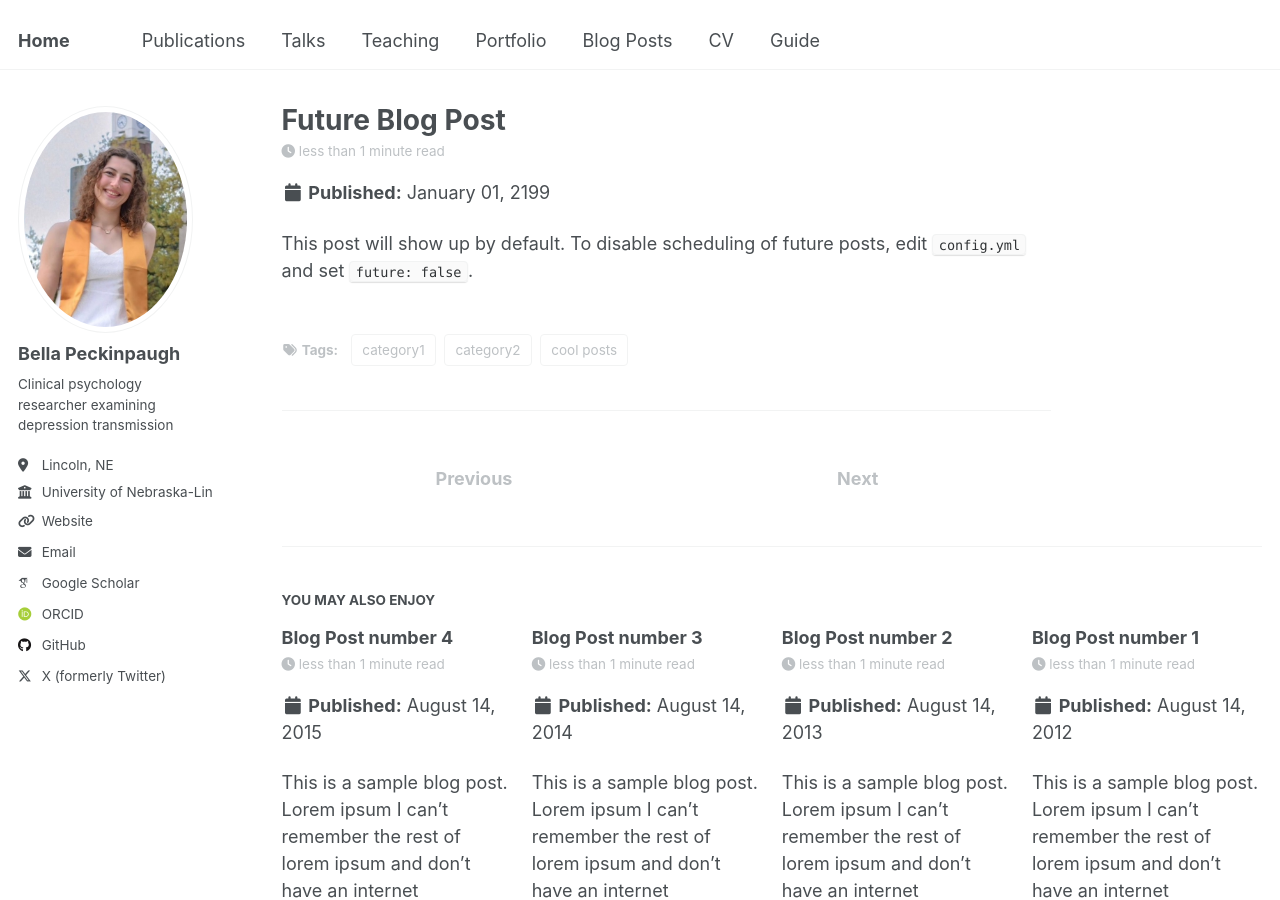
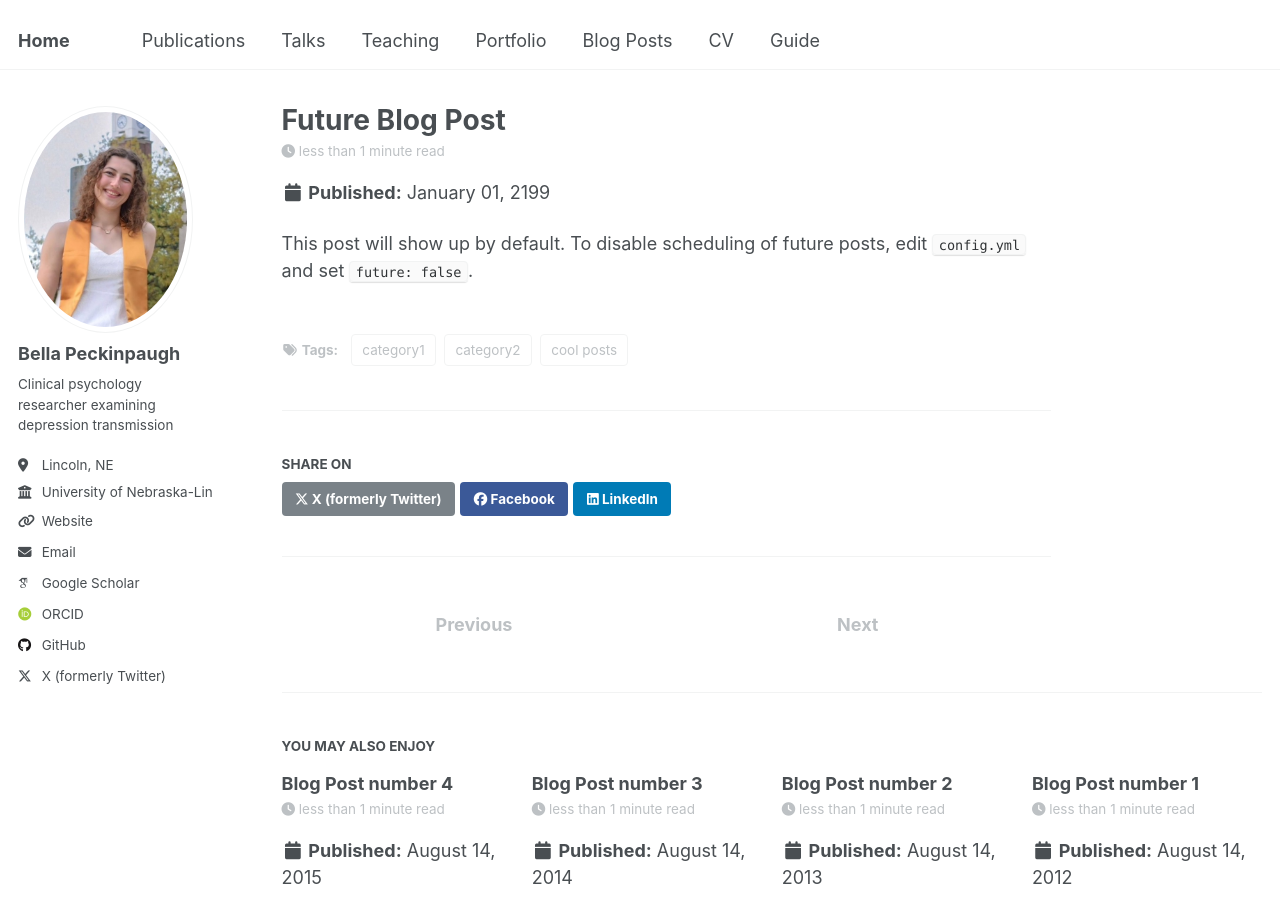
Before and after one commit to bellapeckinpaugh/bellapeckinpaugh.github.io, a Jekyll site: the page built from _posts/2199-01-01-future-post.md, in a window 1280 px wide and 900 px high. Built offline with Jekyll 4.4.1, drawn with Linux system fonts in a browser that asks for light colours; some web fonts are replaced; part of the change alters nothing that is shown.

Commit message:
Update _config.yml

```diff
--- a/_config.yml
+++ b/_config.yml
@@ -214,16 +214,16 @@ kramdown:
 # These settings control the types of collections used by the template
 collections:
   teaching:
-    output: false
+    output: true
     permalink: /:collection/:path/
   publications:
-    output: false
+    output: true
     permalink: /:collection/:path/
   portfolio:
-    output: false
+    output: true
     permalink: /:collection/:path/
   talks:
-    output: false
+    output: true
     permalink: /:collection/:path/
 
 
@@ -238,7 +238,7 @@ defaults:
       author_profile: true
       read_time: true
       comments: true
-      share: false
+      share: true
       related: true
   # _pages
   - scope:
@@ -254,7 +254,7 @@ defaults:
     values:
       layout: single
       author_profile: true
-      share: false
+      share: true
       comments: true
   # _publications
   - scope:
@@ -263,7 +263,7 @@ defaults:
     values:
       layout: single
       author_profile: true
-      share: false
+      share: true
       comments: true
   # _portfolio
   - scope:
@@ -272,7 +272,7 @@ defaults:
     values:
       layout: single
       author_profile: true
-      share: false
+      share: true
       comment: true
   # _talks
   - scope:
@@ -281,7 +281,7 @@ defaults:
     values:
       layout: talk
       author_profile: true
-      share: false
+      share: true
 
 
 # Sass/SCSS
```
